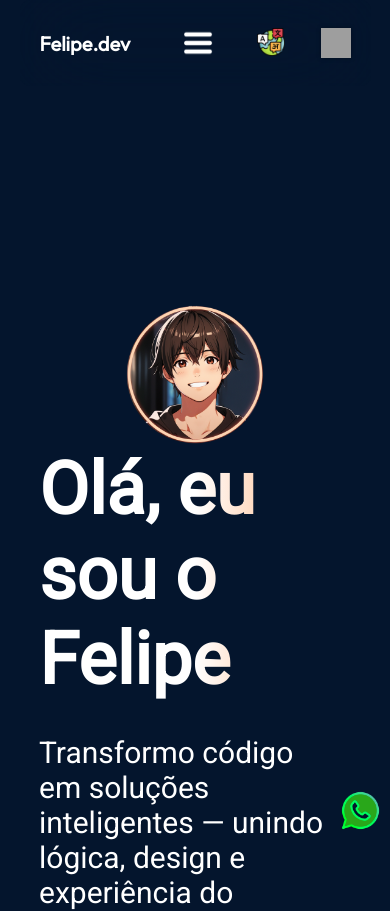
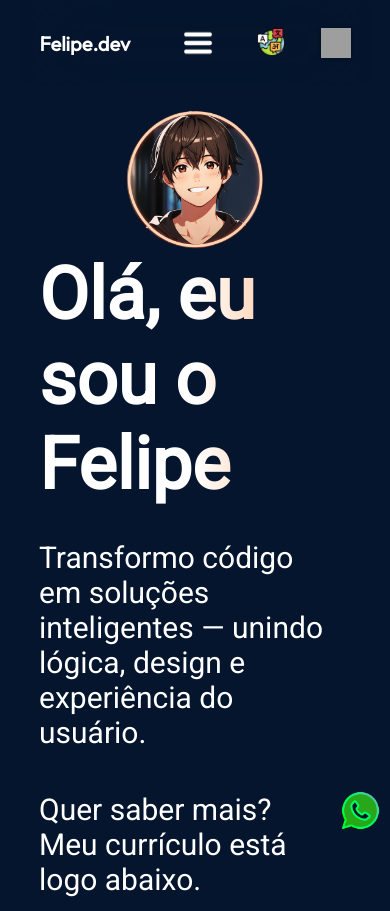
Before and after one commit to FelipeRibeir0/portfolio, a React (Vite) app: page / in a window 390 px wide. Shown: the top 911 px of the page. Built offline with nearby package versions, Linux system fonts and the light colour scheme; grey boxes are pictures that could not be loaded.

Commit message:
style: :fire: removendo elemento inutilizado da main

```diff
--- a/src/components/Main/Main.jsx
+++ b/src/components/Main/Main.jsx
@@ -27,8 +27,6 @@ export const Main = () => {
                 alt="Image of me"
                 className={styles.heroImg}
             />
-            <div className={styles.topBlur}></div>
-            <div className={styles.bottomBlur}></div>
 
             <div className={styles.whatsapp}>
                 <a href="https://wa.me/5511980832140?text=Oi%20Felipe.%20Vim%20pelo%20seu%20portfolio" target="_blank">
--- a/src/components/Main/Main.module.css
+++ b/src/components/Main/Main.module.css
@@ -110,13 +110,7 @@
         flex-direction: column-reverse;
         overflow: hidden;
         position: relative;
-    }
-
-    .bottomBlur {
-        right: -15vw;
-        width: 60vw;
-        height: 40vw;
-        top: 180px;
+        margin-top: 10px;
     }
 
     .content {
```
